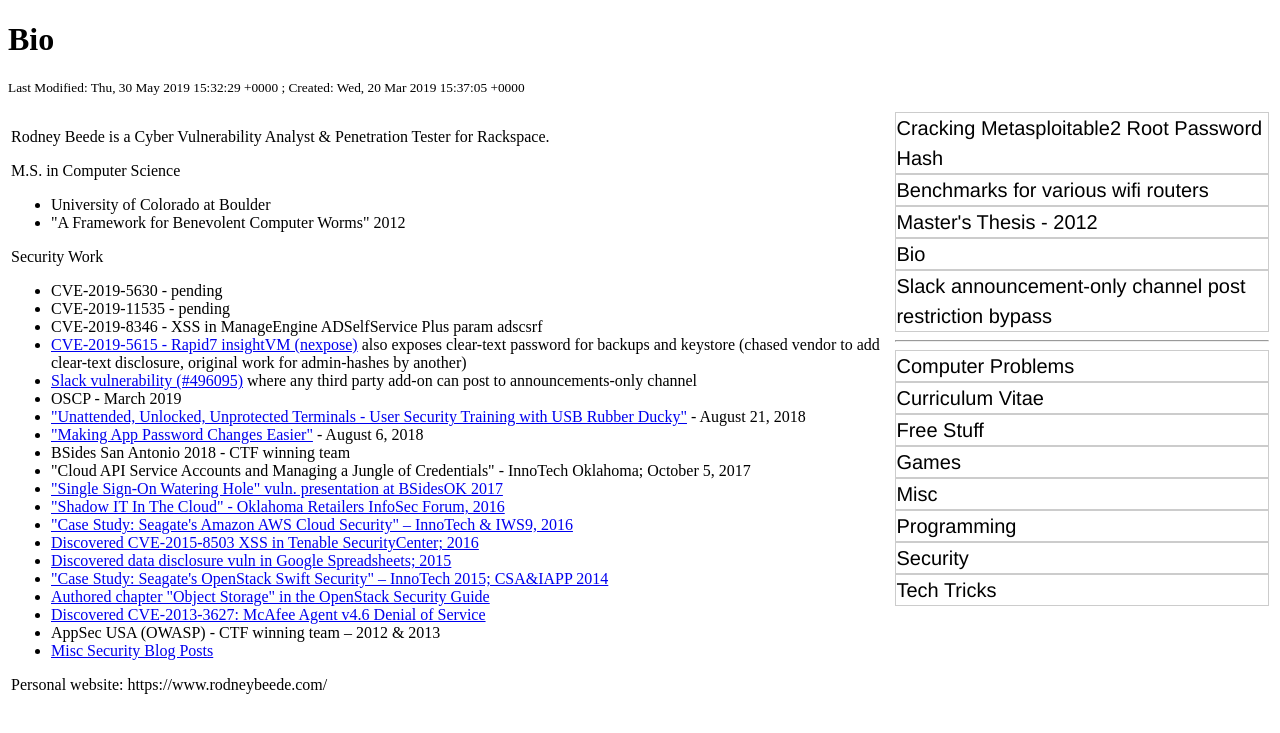
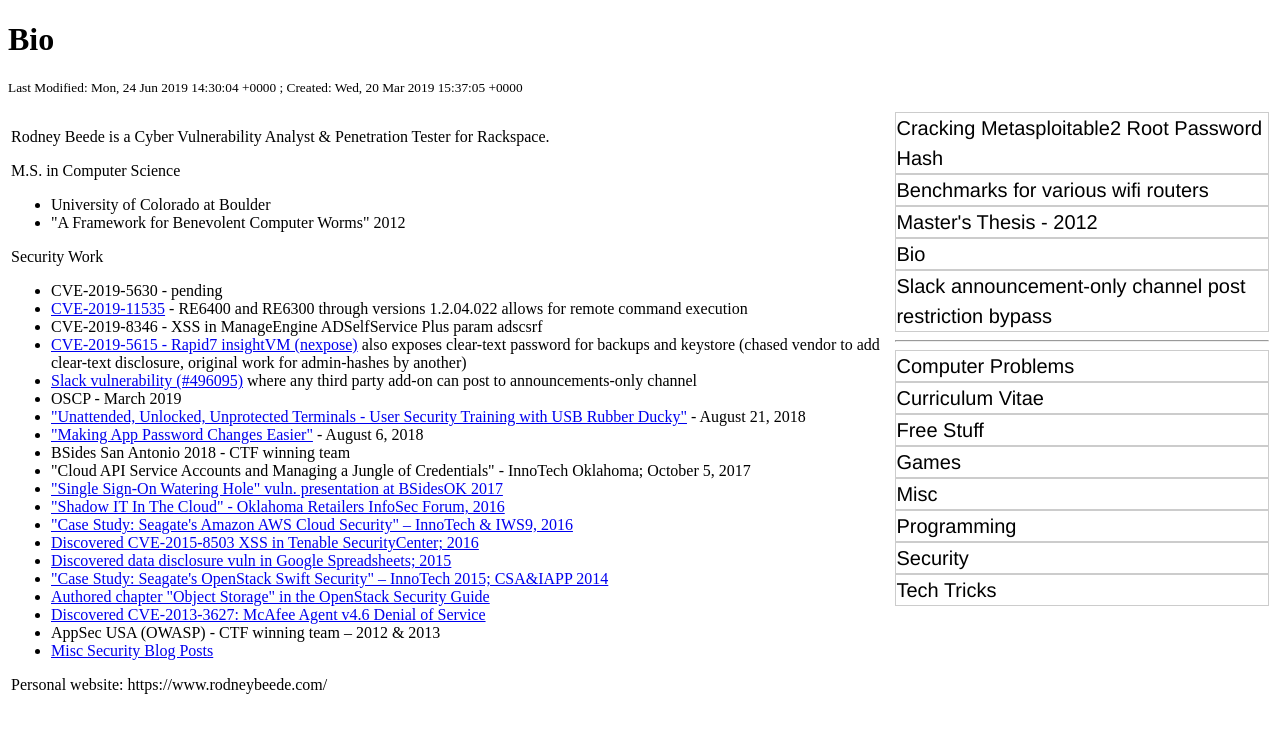
Before and after one commit to rbeede/rbeede.github.io, a Jekyll site: the page built from _posts/2019-04-16-bio.html, in a window 1280 px wide. Shown: the top 733 px of the page. Built offline with Jekyll 4.4.1, drawn with Linux system fonts in a browser that asks for light colours.

Commit message:
Linksys RCE fixed by vendor and public

```diff
--- a/_posts/2019-04-16-bio.html
+++ b/_posts/2019-04-16-bio.html
@@ -22,7 +22,7 @@
 <ul>
 <!-- <li>CVE- - pending</li> -->
 <li>CVE-2019-5630 - pending</li>
-<li>CVE-2019-11535 - pending</li>
+<li><a href="http://s3.amazonaws.com/downloads.linksys.com/support/assets/releasenotes/Linksys%20RE6300%20RE6400%20Firmware%20Release%20Notes_v1.2.05.001.txt">CVE-2019-11535</a> - RE6400 and RE6300 through versions 1.2.04.022 allows for remote command execution</li>
 <li>CVE-2019-8346 - XSS in ManageEngine ADSelfService Plus param adscsrf</li>
 <li><a href="/security/cve-2019-5615-rapid7-clear-text-password-exposure.html">CVE-2019-5615 - Rapid7 insightVM (nexpose)</a> also exposes clear-text password for backups and keystore (chased vendor to add clear-text disclosure, original work for admin-hashes by another)</li>
 <li><a href="/security/slack-announcement-only-channel-post-restriction-bypass.html">Slack vulnerability (#496095)</a> where any third party add-on can post to announcements-only channel</li>
```
Also changed, not shown: other parts of _posts/2019-04-16-bio.html (+1 -1 lines).
